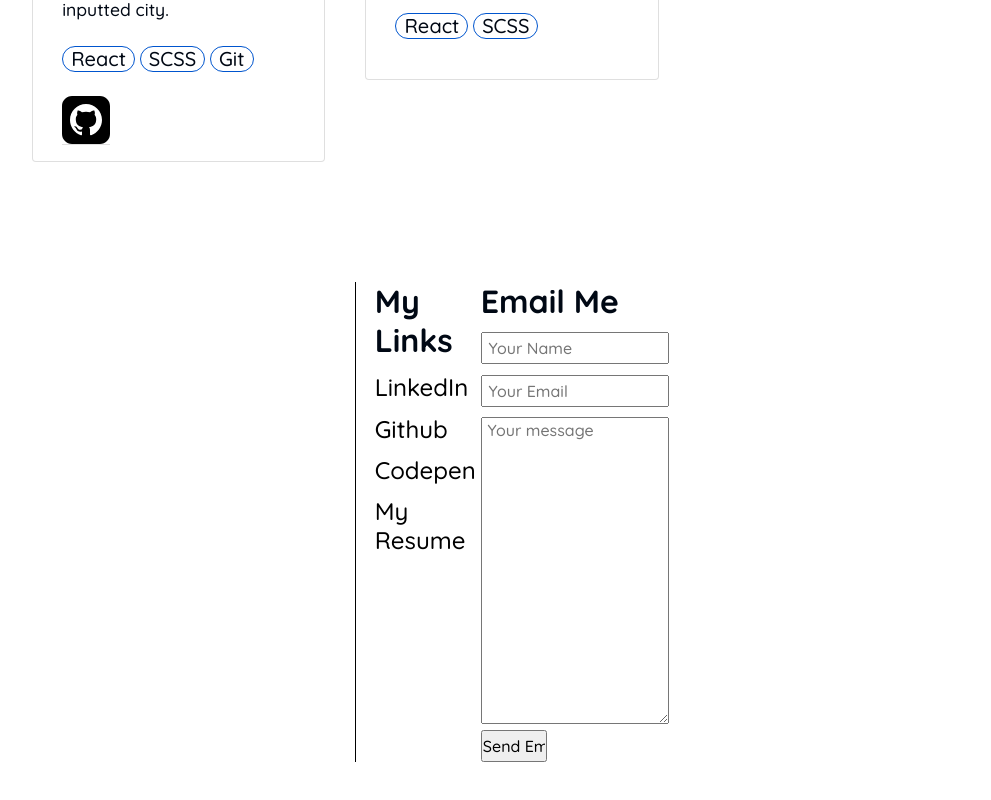
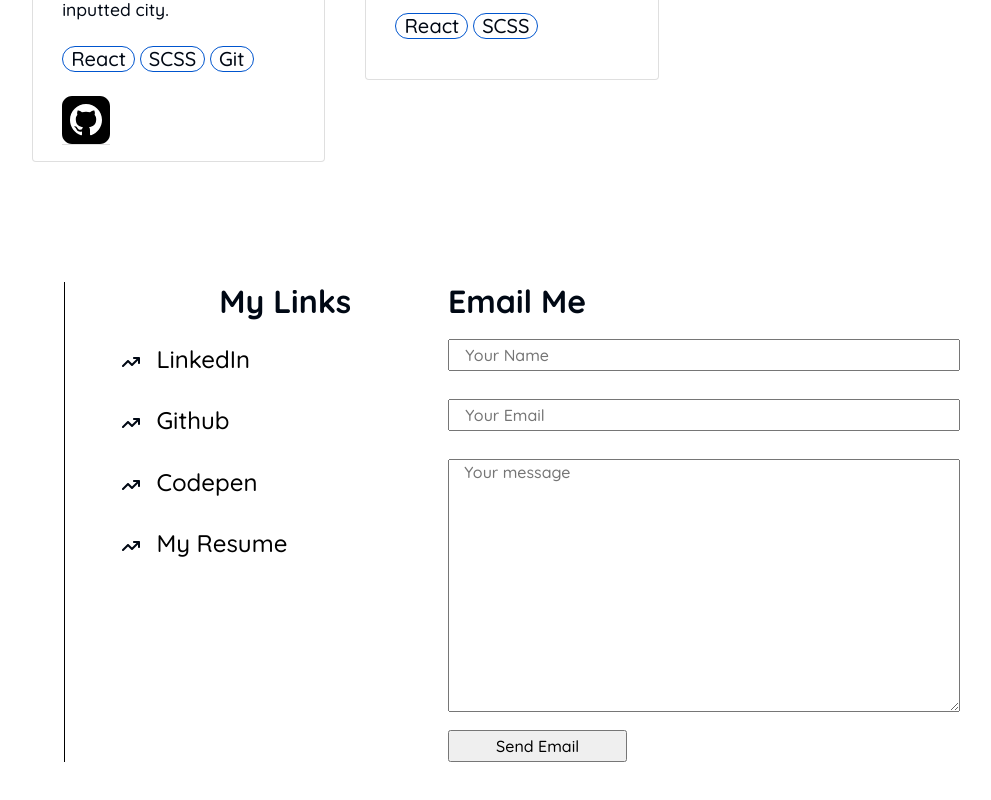
Before and after one commit to Ben-Langlois/Portfolio, a React (Create React App) app: page / in a window 1280 px wide. Shown: the part 3639-4439 px from the top of the page, without its empty margins (128-1119 px from the left). Built offline with nearby package versions, Linux system fonts and the light colour scheme.

Commit message:
done projects, contact css

```diff
--- a/package.json
+++ b/package.json
@@ -5,6 +5,11 @@
   "private": true,
   "dependencies": {
     "@emailjs/browser": "^3.11.0",
+    "@fortawesome/fontawesome-svg-core": "^6.5.1",
+    "@fortawesome/free-brands-svg-icons": "^6.5.1",
+    "@fortawesome/free-regular-svg-icons": "^6.5.1",
+    "@fortawesome/free-solid-svg-icons": "^6.5.1",
+    "@fortawesome/react-fontawesome": "^0.2.0",
     "@testing-library/jest-dom": "^5.15.1",
     "@testing-library/react": "^11.2.7",
     "@testing-library/user-event": "^12.8.3",
--- a/src/App.js
+++ b/src/App.js
@@ -6,6 +6,9 @@ import emailjs from '@emailjs/browser'
 import 'bootstrap/dist/css/bootstrap.css'
 import './styles/styles.scss'
 import {Helmet} from "react-helmet";
+import { FontAwesomeIcon } from '@fortawesome/react-fontawesome'
+import { faArrowTrendUp } from '@fortawesome/free-solid-svg-icons'
+
 // #endregion
 
 // #region images
@@ -414,10 +417,10 @@ const Contact = () => {
       <div id='link-container'>
         <h2>My Links</h2>
         <div id="links">
-          <a href='https://www.linkedin.com/in/benjaminlanglois/'><h4 class='link'>LinkedIn</h4></a>
-          <a href='https://github.com/Ben-Langlois'><h4 class='link'>Github</h4></a>
-          <a href='https://codepen.io/ben-langlois'><h4 class='link'>Codepen</h4></a>
-          <a href='https://docs.google.com/document/d/1bAq0VLqmZs8bxvqMgSMDWUI_VaFw25q8-ZHP8PEewIg/edit#heading=h.y7d3xdxnr44m'><h4 class='link'>My Resume</h4></a>
+          <a href='https://www.linkedin.com/in/benjaminlanglois/'><FontAwesomeIcon icon={faArrowTrendUp} /><h4 class='link'>LinkedIn</h4></a>
+          <a href='https://github.com/Ben-Langlois'><FontAwesomeIcon icon={faArrowTrendUp} /><h4 class='link'>Github</h4></a>
+          <a href='https://codepen.io/ben-langlois'><FontAwesomeIcon icon={faArrowTrendUp} /><h4 class='link'>Codepen</h4></a>
+          <a href='https://docs.google.com/document/d/1bAq0VLqmZs8bxvqMgSMDWUI_VaFw25q8-ZHP8PEewIg/edit#heading=h.y7d3xdxnr44m'><FontAwesomeIcon icon={faArrowTrendUp} /><h4 class='link'>My Resume</h4></a>
           {/* <a href='#'><h4 class='link'>Email</h4></a> */}
         </div>
       </div>
--- a/src/styles/styles.scss
+++ b/src/styles/styles.scss
@@ -356,7 +356,7 @@ html, body {
         justify-content: center;
 
         #link-container{
-            width: clamp(200px,30%, 500px);
+            width: clamp(200px, 30vw, 500px);
             border-left: 1px solid black;
 
             h2{
@@ -370,10 +370,15 @@ html, body {
 
                 a{
                     display: block;
+                    margin-left: 15%;
 
                     h4{
-                        margin: 5% 0 5% 15%;
+                        margin: 5% 0 5% 1rem;
                         display: inline-flex;
+                    }
+
+                    svg{
+                        color: $text;
                     }
                 }
 
@@ -382,7 +387,7 @@ html, body {
         }
 
         #form-area{
-            width: clamp(300px, 40%, 700px);      // clamp,
+            width: clamp(300px, 40vw, 700px);      // clamp,
             display: flex;
             flex-flow: column;
 
@@ -700,7 +705,7 @@ html, body {
         // grid-template-rows: 15vh auto !important;
 
         header{
-            padding: 0 5%;
+            padding: 0 2rem;
         }
 
         #landing{
@@ -802,13 +807,14 @@ html, body {
                 }
 
                 #links{
-                    display: flex;
-                    flex-wrap: wrap;
-                    gap: 0.5rem 1rem;
-                    justify-content: center;
+                    display: grid;
+                    grid-template-columns: 1fr 1fr;
+                    // gap: 0.5rem 1rem;
+                    // justify-content: center;
 
                     a{
                         // width: 30%;
+                        margin: 0;
 
                         h4{
                             display: inline-flex;
```
Also changed, not shown: 1 other file (tests, documents, lock files or other folders).
